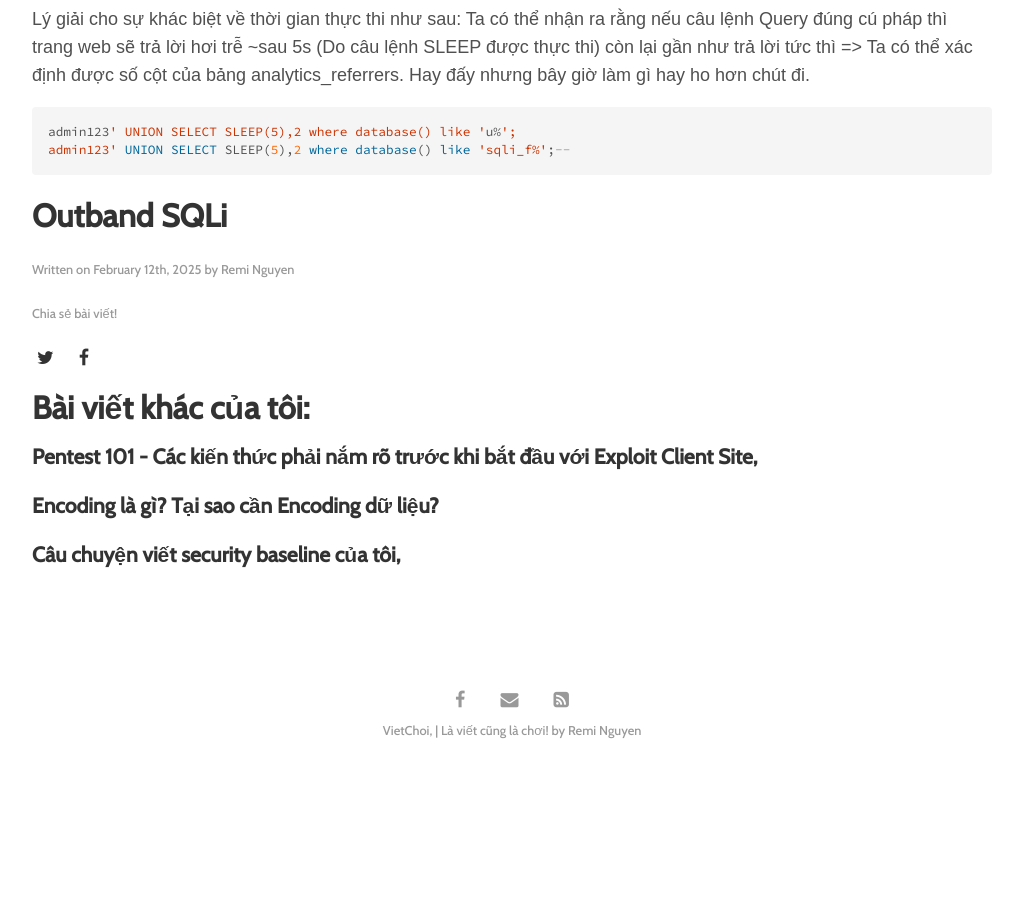
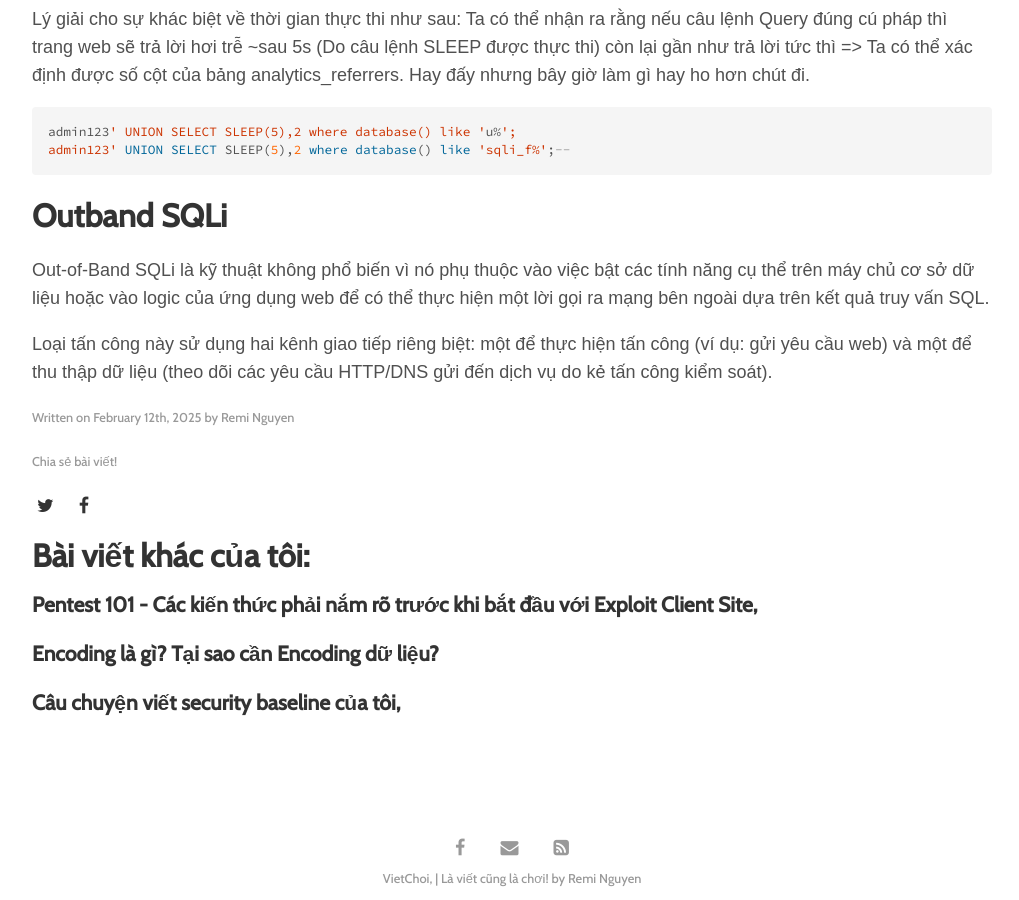
Before and after one commit to vietcf/vietchoi, a Jekyll site: the page built from _posts/2025-02-12-sql-injection-attack-back-to-basic.md, in a window 1280 px wide and 900 px high, scrolled down 10704 px. Shown: the whole window, without its empty margins (128-1147 px from the left). Built offline with Jekyll 4.4.1, drawn with Linux system fonts in a browser that asks for light colours; some web fonts are replaced; before the commit the page ends 11481 px from its top, so only the background shows below that.

````diff
--- a/_posts/2025-02-12-sql-injection-attack-back-to-basic.md
+++ b/_posts/2025-02-12-sql-injection-attack-back-to-basic.md
@@ -210,6 +210,8 @@
 admin123' UNION SELECT SLEEP(5),2 where database() like 'sqli_f%';--
 ```
 
+# Outband SQLi
 
+Out-of-Band SQLi là kỹ thuật không phổ biến vì nó phụ thuộc vào việc bật các tính năng cụ thể trên máy chủ cơ sở dữ liệu hoặc vào logic của ứng dụng web để có thể thực hiện một lời gọi ra  mạng bên ngoài dựa trên kết quả truy vấn SQL.
 
-# Outband SQLi
+Loại tấn công này sử dụng hai kênh giao tiếp riêng biệt: một để thực hiện tấn công (ví dụ: gửi yêu cầu web) và một để thu thập dữ liệu (theo dõi các yêu cầu HTTP/DNS gửi đến dịch vụ do kẻ tấn công kiểm soát).
````
